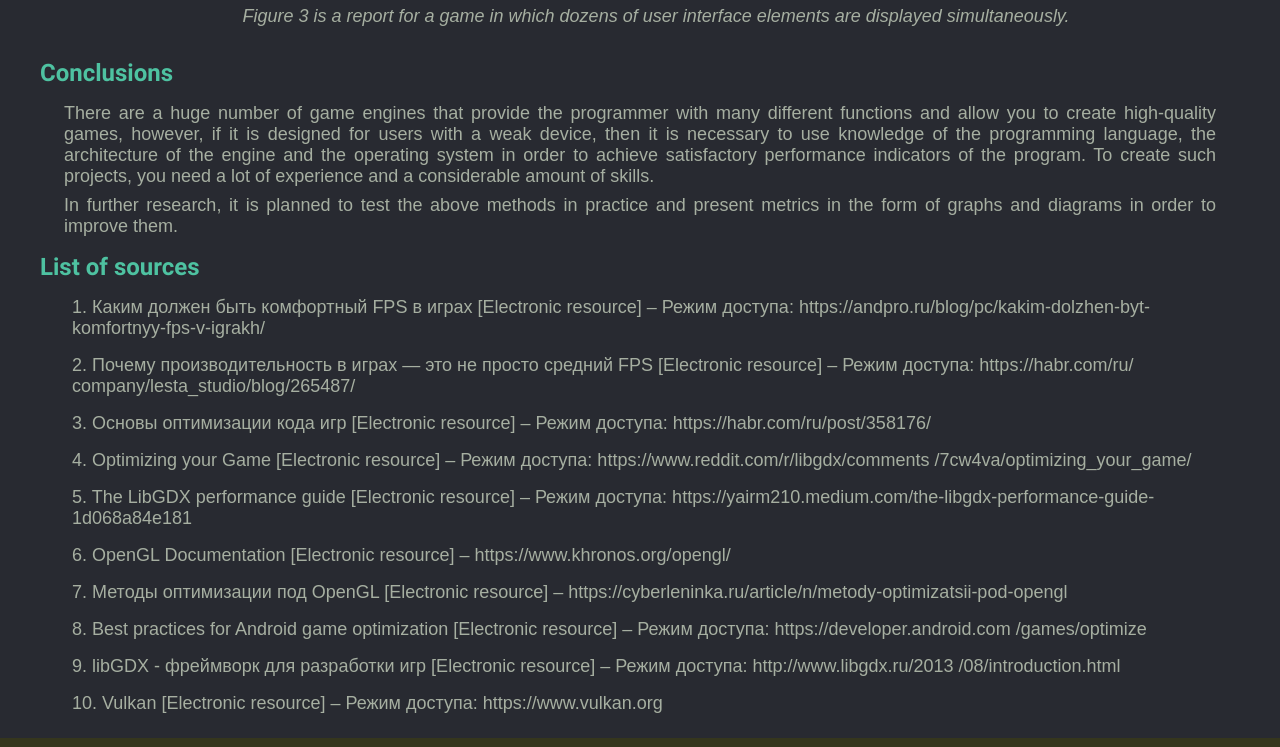
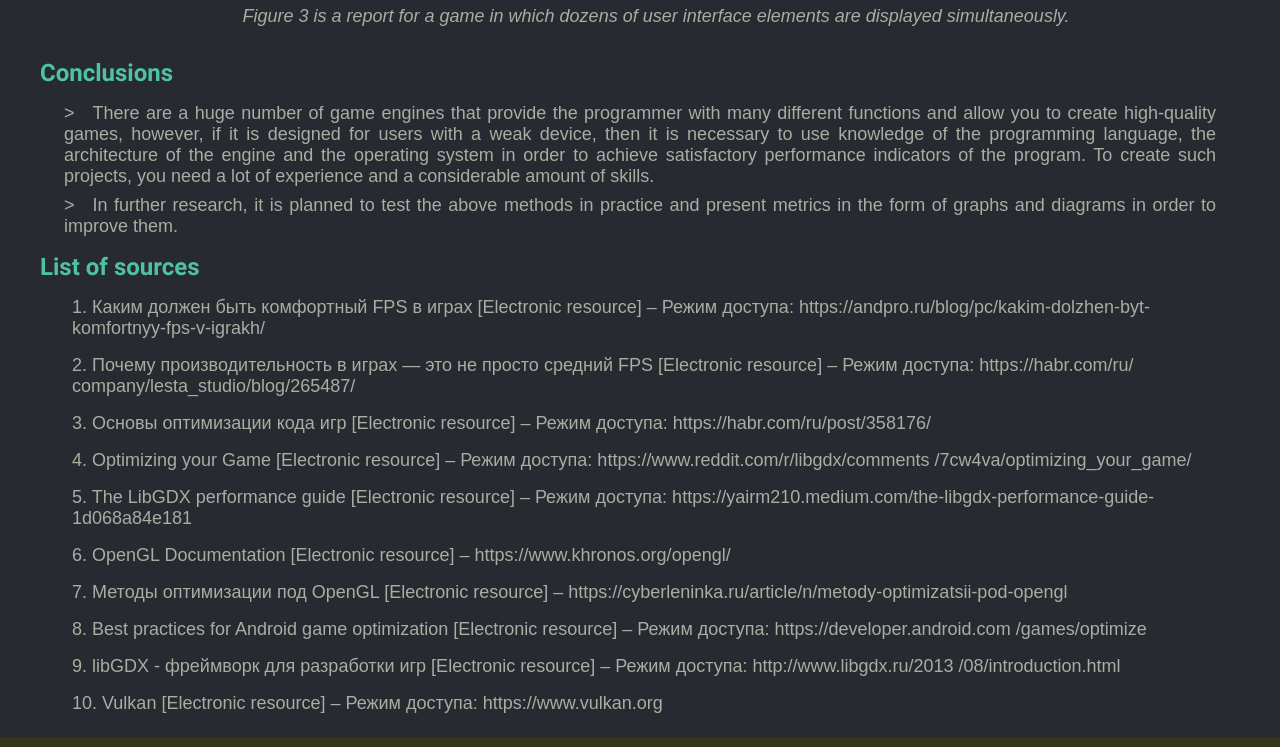
Before and after one commit to AlekseyBorovikov/site_university, a plain HTML site: page diss/indexe.html in a window 1280 px wide. Shown: the part 8535-9282 px from the top of the page. Drawn offline with Linux system fonts and the light colour scheme; a web font is replaced by a local one.

Commit message:
Update indexe.html

```diff
--- a/diss/indexe.html
+++ b/diss/indexe.html
@@ -235,8 +235,8 @@
 
 					<a name="cons"></a>
 					<h2>Conclusions</h2>
-					<p>There are a huge number of game engines that provide the programmer with many different functions and allow you to create high-quality games, however, if it is designed for users with a weak device, then it is necessary to use knowledge of the programming language, the architecture of the engine and the operating system in order to achieve satisfactory performance indicators of the program. To create such projects, you need a lot of experience and a considerable amount of skills.</p>
-					<p>In further research, it is planned to test the above methods in practice and present metrics in the form of graphs and diagrams in order to improve them.</p>
+					<p>>&emsp;There are a huge number of game engines that provide the programmer with many different functions and allow you to create high-quality games, however, if it is designed for users with a weak device, then it is necessary to use knowledge of the programming language, the architecture of the engine and the operating system in order to achieve satisfactory performance indicators of the program. To create such projects, you need a lot of experience and a considerable amount of skills.</p>
+					<p>>&emsp;In further research, it is planned to test the above methods in practice and present metrics in the form of graphs and diagrams in order to improve them.</p>
 
 					<a name="links"></a>
 					<h2>List of sources</h2>
```
